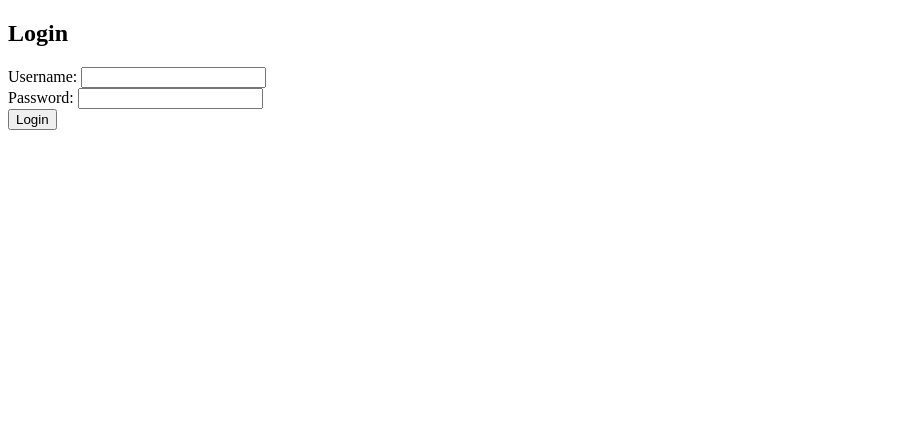
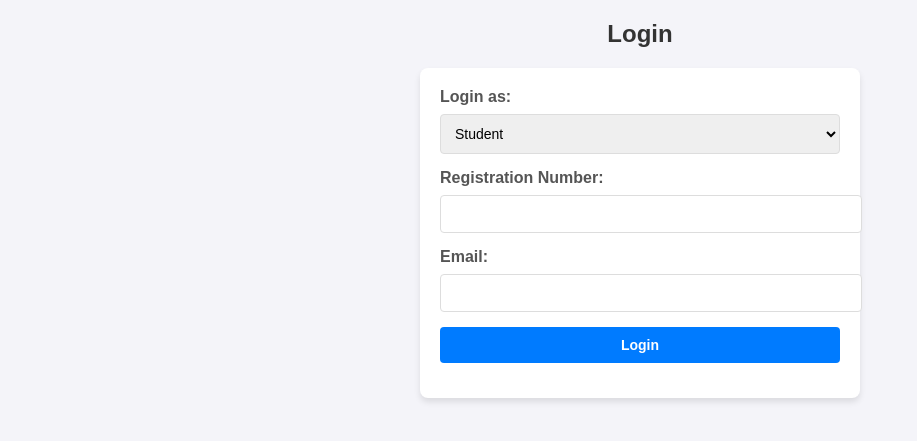
Before and after one commit to kwofee/dbs-project, a Django app: page /showtables/ in a window 1280 px wide. Shown: the top 441 px of the page, without its empty margins (0-917 px from the left). Run offline with Django 5.2, Linux system fonts and the light colour scheme.

Commit message:
working login

```diff
--- a/mysite/settings.py
+++ b/mysite/settings.py
@@ -16,7 +16,8 @@ import os
 # Build paths inside the project like this: BASE_DIR / 'subdir'.
 BASE_DIR = Path(__file__).resolve().parent.parent
 
-
+STATIC_URL = '/static/'
+STATICFILES_DIRS = [os.path.join(BASE_DIR, "static")]
 # Quick-start development settings - unsuitable for production
 # See https://docs.djangoproject.com/en/5.1/howto/deployment/checklist/
 
--- a/showtables/templates/index.html
+++ b/showtables/templates/index.html
@@ -1,20 +1,56 @@
 <!DOCTYPE html>
 <html lang="en">
 <head>
+    {% load static %}
     <meta charset="UTF-8">
-    <meta name="viewport" content="width=device-width, initial-scale=1.0">
     <title>Login</title>
+    <link rel="stylesheet" href="{% static 'styles.css' %}">
+    <script>
+        function toggleFields() {
+            const userType = document.getElementById("user_type").value;
+            if (userType === "student") {
+                document.getElementById("student_fields").style.display = "block";
+                document.getElementById("faculty_fields").style.display = "none";
+            } else {
+                document.getElementById("student_fields").style.display = "none";
+                document.getElementById("faculty_fields").style.display = "block";
+            }
+        }
+
+        window.onload = toggleFields;
+    </script>
 </head>
 <body>
     <h2>Login</h2>
+    {% if messages %}
+    <ul>
+        {% for message in messages %}
+            <li>{{ message }}</li>
+        {% endfor %}
+    </ul>
+    {% endif %}
     <form method="POST">
         {% csrf_token %}
-        <label for="username">Username:</label>
-        <input type="text" id="username" name="username" required>
-        <br>
-        <label for="password">Password:</label>
-        <input type="password" id="password" name="password" required>
-        <br>
+        <label for="user_type">Login as:</label>
+        <select id="user_type" name="user_type" onchange="toggleFields()">
+            <option value="student">Student</option>
+            <option value="faculty">Faculty</option>
+        </select>
+
+        <div id="student_fields">
+            <label for="reg_no">Registration Number:</label>
+            <input type="text" id="reg_no" name="reg_no">
+            <label for="student_email">Email:</label>
+            <input type="email" id="student_email" name="student_email">
+        </div>
+
+        <div id="faculty_fields">
+            <label for="faculty_id">Faculty ID:</label>
+            <input type="text" id="faculty_id" name="faculty_id">
+            <label for="faculty_email">Email:</label>
+            <input type="email" id="faculty_email" name="faculty_email">
+        </div>
+
         <button type="submit">Login</button>
     </form>
 </body>
--- a/showtables/views.py
+++ b/showtables/views.py
@@ -1,44 +1,57 @@
-# from django.shortcuts import render
+from django.shortcuts import render, redirect
+from django.http import HttpResponse
+from django.db import connection, DatabaseError
+from django.contrib import messages  # <-- Import messages framework
 
-# # Create your views here.
-# from django.http import HttpResponse
-# from django.db import connection
-# from . import forms
+def check_student_login(registration_number, email):
+    with connection.cursor() as cursor:
+        cursor.execute("SELECT * FROM student WHERE registration_number = %s AND email = %s", [registration_number, email])
+        return cursor.fetchone() is not None
 
-
-# def my_custom_sql():
-#     with connection.cursor() as cursor:
-#         cursor.execute("select * from test")
-#         row = cursor.fetchone()
-
-#     return row
-
-
-
-# def index(request):
-#     return HttpResponse(my_custom_sql())
-
-
-from django.shortcuts import render
-from django.http import HttpResponse
-from django.db import connection
-
-def check_credentials(username, password):
-    """ Check if the username and password exist in the database """
+def check_faculty_login(faculty_id, email):
     with connection.cursor() as cursor:
-        cursor.execute("SELECT * FROM student WHERE name = %s AND registration = %s", [username, password])
-        row = cursor.fetchone()
-        print(row)
-    return row is not None  # Returns True if credentials are valid
+        cursor.execute("SELECT * FROM faculty WHERE id = %s AND email = %s", [faculty_id, email])
+        return cursor.fetchone() is not None
 
 def index(request):
     if request.method == "POST":
-        username = request.POST.get("username")
-        password = request.POST.get("password")
+        try:
+            user_type = request.POST.get("user_type")
 
-        if check_credentials(username, password):
-            return HttpResponse("Login Successful")
-        else:
-            return HttpResponse("Invalid Credentials")
+            if user_type == "student":
+                reg_no = request.POST.get("reg_no")
+                email = request.POST.get("student_email")
 
-    return render(request, "index.html")  # Render an HTML template
+                if check_student_login(reg_no, email):
+                    with connection.cursor() as cursor:
+                        cursor.execute(
+                            "SELECT registration_number, name, dept_name, email FROM student WHERE registration_number = %s",
+                            [reg_no]
+                        )
+                        student_details = cursor.fetchone()
+                    return render(request, "student_details.html", {"student": student_details})
+                else:
+                    messages.error(request, "Login Unsuccessful")
+                    return redirect("index")
+
+            elif user_type == "faculty":
+                faculty_id = request.POST.get("faculty_id")
+                email = request.POST.get("faculty_email")
+
+                if check_faculty_login(faculty_id, email):
+                    with connection.cursor() as cursor:
+                        cursor.execute(
+                            "SELECT id, name, dept_name, email FROM faculty WHERE id = %s",
+                            [faculty_id]
+                        )
+                        faculty_details = cursor.fetchone()
+                    return render(request, "faculty_dashboard.html", {"faculty": faculty_details})
+                else:
+                    messages.error(request, "Login Unsuccessful")
+                    return redirect("index")
+
+        except DatabaseError:
+            messages.error(request, "Login Unsuccessful")
+            return redirect("index")
+
+    return render(request, "index.html")
--- /dev/null
+++ b/static/styles.css
@@ -0,0 +1,77 @@
+body {
+    font-family: Arial, sans-serif;
+    background-color: #f4f4f9;
+    margin: 0;
+    padding: 0;
+}
+
+h2 {
+    color: #333;
+    text-align: center;
+    margin-top: 20px;
+}
+
+form, .dashboard {
+    max-width: 400px;
+    margin: 20px auto;
+    padding: 20px;
+    background: #fff;
+    border-radius: 8px;
+    box-shadow: 0 4px 6px rgba(0, 0, 0, 0.1);
+}
+
+label {
+    display: block;
+    margin-bottom: 8px;
+    font-weight: bold;
+    color: #555;
+}
+
+input, select, button {
+    width: 100%;
+    padding: 10px;
+    margin-bottom: 15px;
+    border: 1px solid #ddd;
+    border-radius: 4px;
+    font-size: 14px;
+}
+
+button {
+    background-color: #007bff;
+    color: #fff;
+    border: none;
+    cursor: pointer;
+    font-weight: bold;
+}
+
+button:hover {
+    background-color: #0056b3;
+}
+
+a {
+    display: block;
+    text-align: center;
+    margin-top: 15px;
+    color: #007bff;
+    text-decoration: none;
+}
+
+a:hover {
+    text-decoration: underline;
+}
+
+ul {
+    list-style: none;
+    padding: 0;
+}
+
+ul li {
+    color: red;
+    font-size: 14px;
+}
+
+.dashboard p {
+    margin: 10px 0;
+    font-size: 16px;
+    color: #555;
+}
```
Also changed, not shown: showtables/templates/faculty_dashboard.html (added, +18 -0 lines), showtables/templates/student_details.html (added, +18 -0 lines), showtables/settings.py (added).
